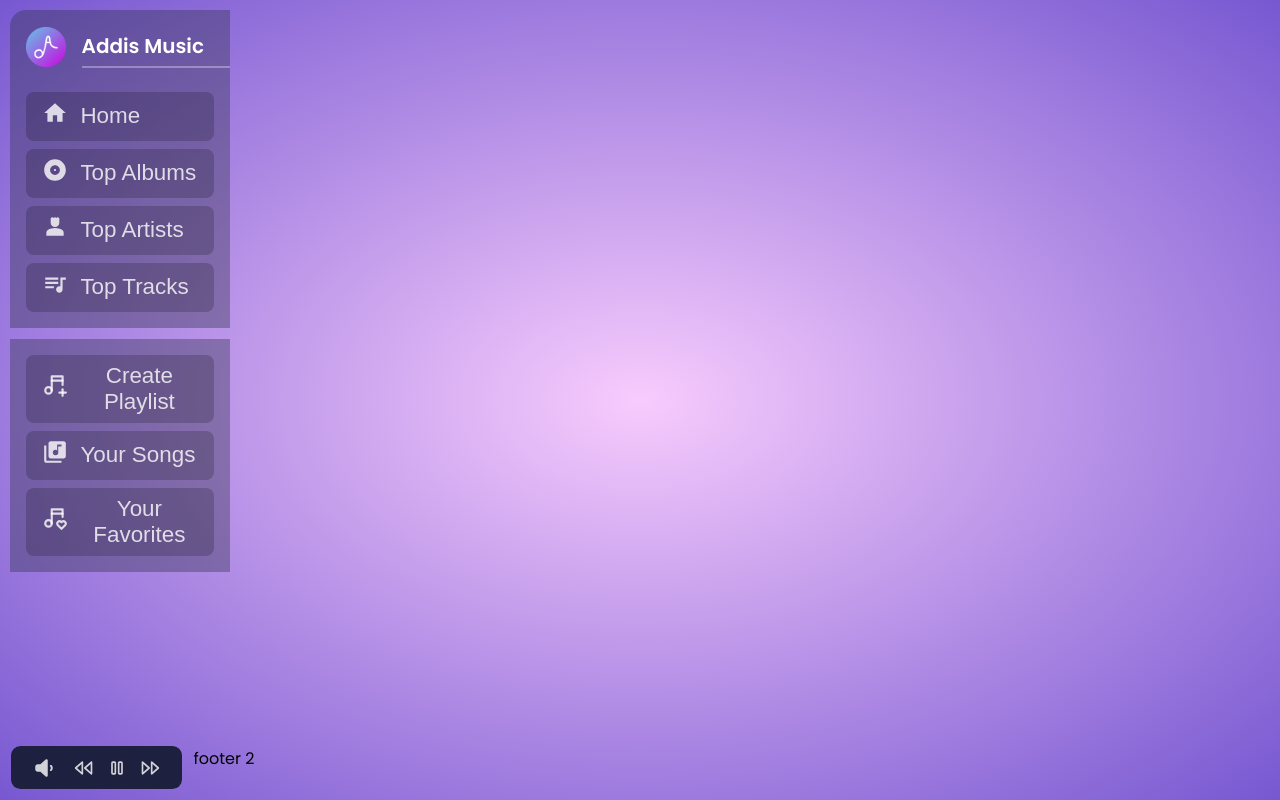
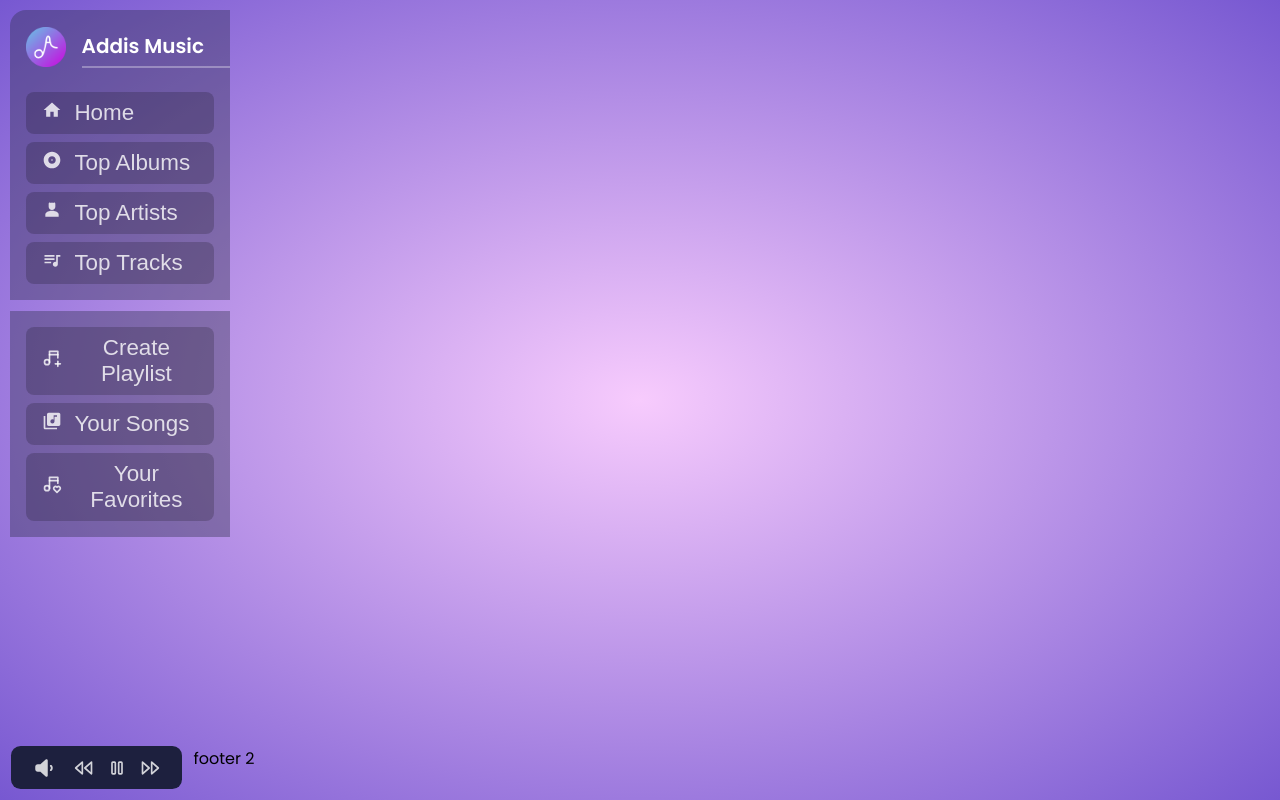
Before and after one commit to sgc93/addisMusic, a React (Vite) app: page / in a window 1280 px wide. Built offline with nearby package versions, Linux system fonts and the light colour scheme; no server answers.

Commit message:
update home icon size

```diff
--- a/src/features/sidebar/SideBar.jsx
+++ b/src/features/sidebar/SideBar.jsx
@@ -30,7 +30,7 @@ const SidebarChild = styled.div`
 `;
 
 const IconStyle = styled.div`
-	font-size: 26px;
+	font-size: 20px;
 `;
 
 const SideBar = () => {
```
